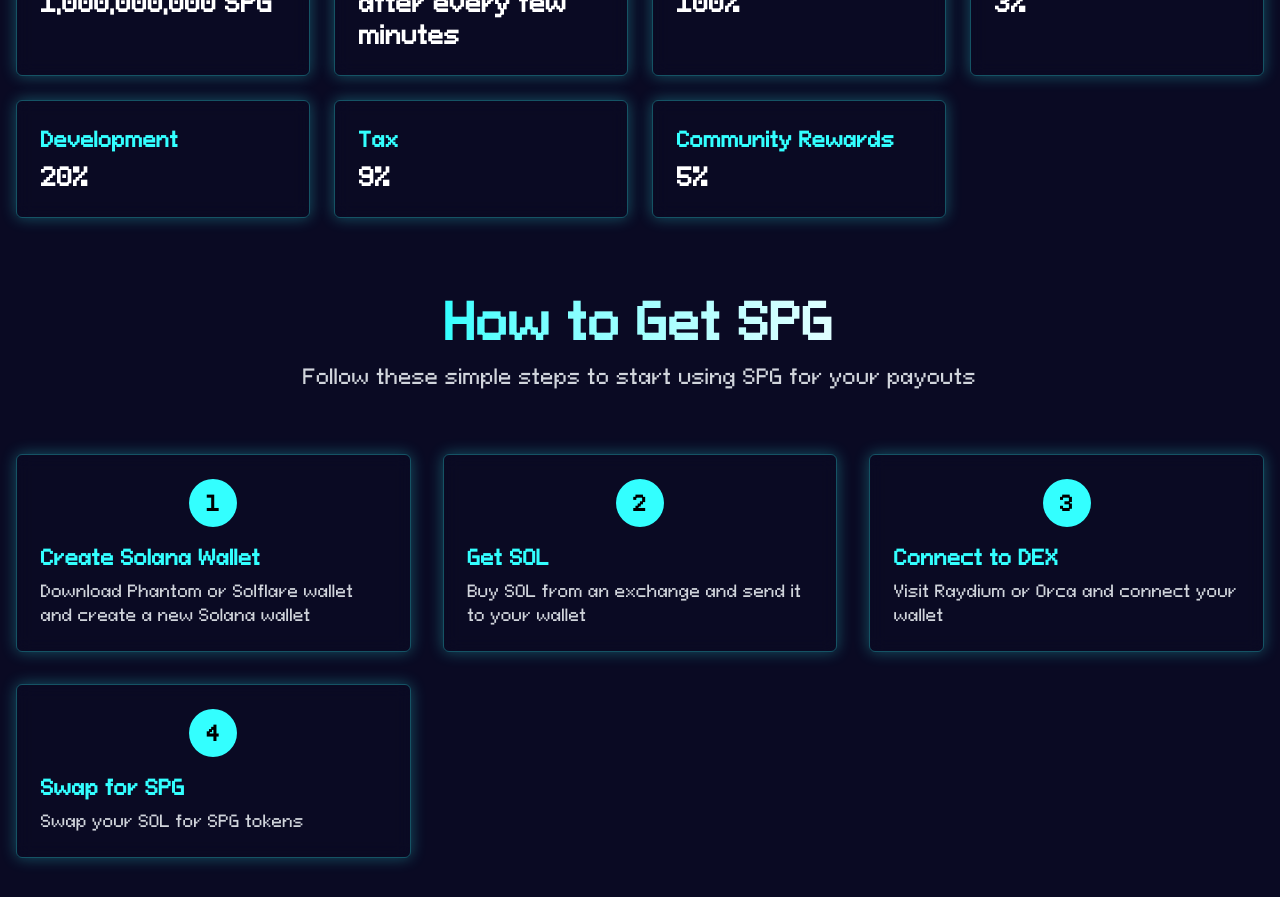
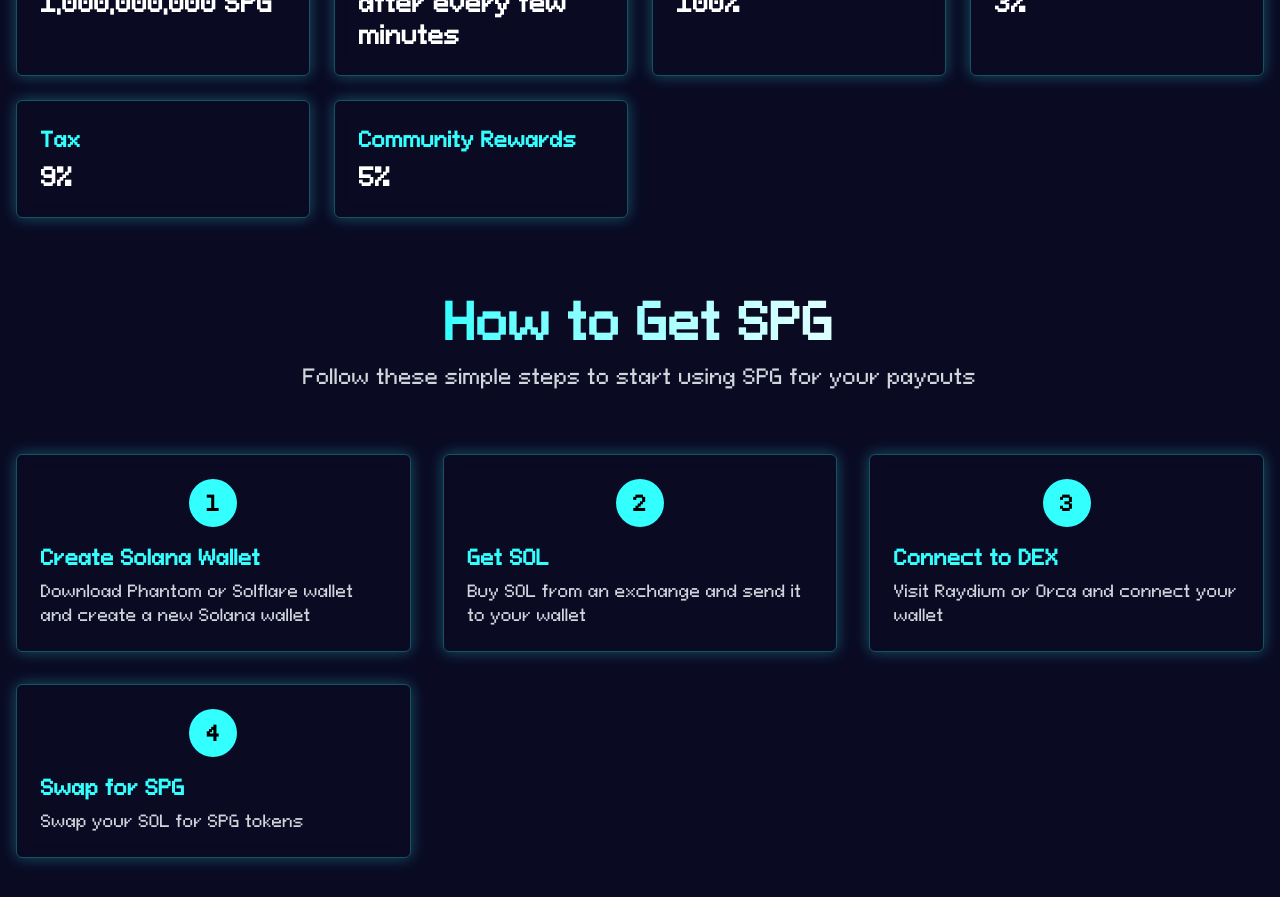
Before and after one commit to noorshanu/SpgUltimate, a React (Vite) app: page / in a window 1280 px wide. Shown: the part 960-1857 px from the top of the page. Built offline with nearby package versions, Linux system fonts and the light colour scheme.

Commit message:
Update Tokenomics.jsx

```diff
--- a/src/components/Tokenomics.jsx
+++ b/src/components/Tokenomics.jsx
@@ -9,7 +9,6 @@ function Tokenomics() {
     { label: 'Initial Burn', value: 'after every  few minutes' },
     { label: 'Liquidity Pool', value: '100%' },
     { label: 'Marketing', value: '3%' },
-    { label: 'Development', value: '20%' },
     { label: 'Tax', value: '9%' },
     { label: 'Community Rewards', value: '5%' },
   ];
```
